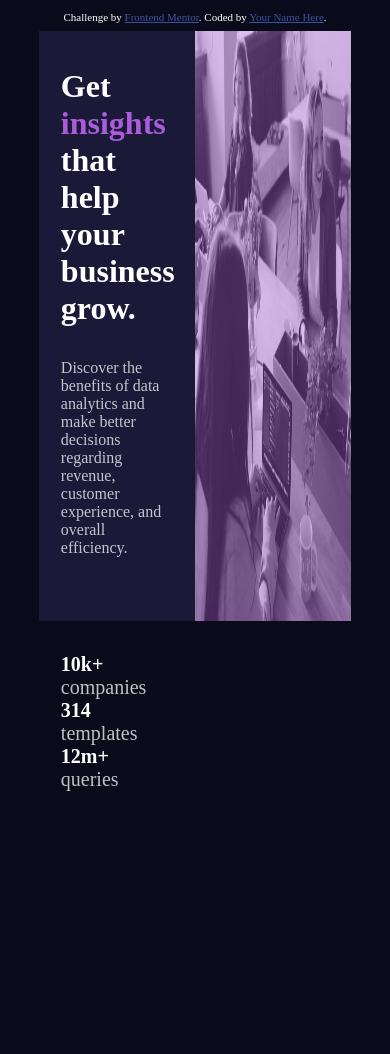
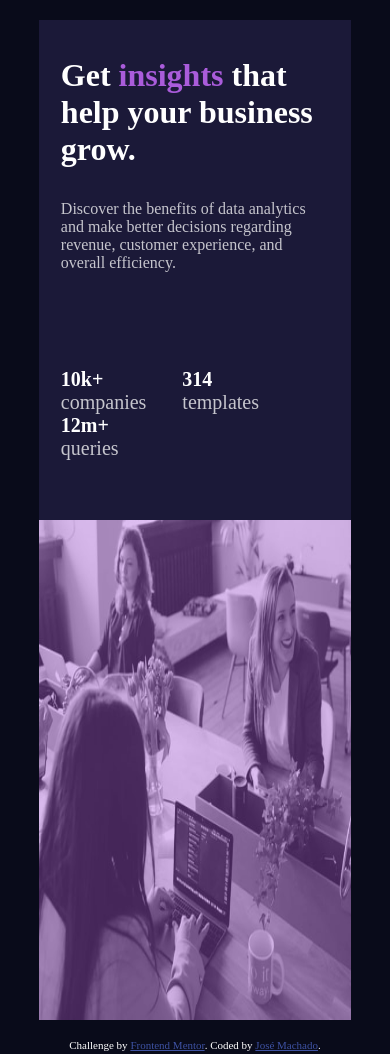
Before and after one commit to jmachado/StatsPreviewCardComponent, a plain HTML site: page index.html in a window 390 px wide. Before the commit the page ends 855 px from the top, so only its background shows below. Drawn offline with Linux system fonts and the light colour scheme.

Commit message:
Finishes the challenge by making the project responsive

```diff
--- a/index.html
+++ b/index.html
@@ -16,6 +16,7 @@
 
 </head>
 <body>
+  <div id="main">
     <div id="wrapper">
       <div id="left">
         <h1>Get <span class="highlight">insights</span> that help your business grow.</h1>
@@ -44,7 +45,9 @@
     </div>
     <div class="attribution">
       <p>Challenge by <a href="https://www.frontendmentor.io?ref=challenge" target="_blank">Frontend Mentor</a>.
-    Coded by <a href="#">Your Name Here</a>.</p>
+      Coded by <a href="https://github.com/jmachado" target="_blank">José Machado</a>.</p>
     </div>
+  </div>
+
 </body>
 </html>
--- a/styles.css
+++ b/styles.css
@@ -13,7 +13,10 @@ body {
 	height:100%;
 }
 
-
+#main{
+    height: 100%;
+    width: 100%;
+}
 
 body {
     background-color: hsl(233, 47%, 7%);
@@ -27,9 +30,9 @@ p, h1 {
     background-color: hsl(90, 64%, 61%);
     width: 80%;
     height: 70%;
-    position: absolute;
     margin-top: 5%;
-    margin-left: 10%;
+    margin-left: auto;
+    margin-right: auto;
     display: block;
     padding: 0;
 }
@@ -84,3 +87,158 @@ img{
     font-weight: normal;
     color:hsla(0, 0%, 100%, 0.75);
 }
+
+.attribution {
+    padding-bottom: 5%;
+}
+
+@media only screen and (max-width: 1200px) {
+    #wrapper{
+        height: 1000px;
+        margin-top: 5%;
+        margin-bottom: 5%;
+    }
+
+    #left{
+        height: 50%;
+        width: 100%;
+        background-color: hsl(244, 38%, 16%);
+        padding: 5% 7%;
+    }
+
+    #right{
+        height: 50%;
+        width: 100%;
+        background-color: hsl(277, 64%, 61%);
+    }
+}
+
+@media only screen and (max-width: 1100px) {
+    #wrapper{
+        height: 1000px;
+        margin-top: 5%;
+        margin-bottom: 5%;
+    }
+
+    #left{
+        height: 50%;
+        width: 100%;
+        background-color: hsl(244, 38%, 16%);
+        padding: 5% 7%;
+    }
+
+    #right{
+        height: 50%;
+        width: 100%;
+        background-color: hsl(277, 64%, 61%);
+    }
+}
+
+@media only screen and (max-width: 1000px) {
+    #wrapper{
+        height: 1000px;
+        margin-top: 5%;
+        margin-bottom: 5%;
+    }
+
+    #left{
+        height: 50%;
+        width: 100%;
+        background-color: hsl(244, 38%, 16%);
+        padding: 5% 7%;
+    }
+
+    #right{
+        height: 50%;
+        width: 100%;
+        background-color: hsl(277, 64%, 61%);
+    }
+}
+
+@media only screen and (max-width: 900px) {
+    #wrapper{
+        height: 1000px;
+        margin-top: 5%;
+        margin-bottom: 5%;
+    }
+
+    #left{
+        height: 50%;
+        width: 100%;
+        background-color: hsl(244, 38%, 16%);
+        padding: 5% 7%;
+    }
+
+    #right{
+        height: 50%;
+        width: 100%;
+        background-color: hsl(277, 64%, 61%);
+    }
+}
+
+@media only screen and (max-width: 800px) {
+    #wrapper{
+        height: 1000px;
+        margin-top: 5%;
+        margin-bottom: 5%;
+    }
+
+    #left{
+        height: 50%;
+        width: 100%;
+        background-color: hsl(244, 38%, 16%);
+        padding: 5% 7%;
+    }
+
+    #right{
+        height: 50%;
+        width: 100%;
+        background-color: hsl(277, 64%, 61%);
+    }
+}
+
+@media only screen and (max-width: 700px) {
+    #wrapper{
+        height: 1000px;
+        margin-top: 5%;
+        margin-bottom: 5%;
+    }
+
+    #left{
+        height: 50%;
+        width: 100%;
+        background-color: hsl(244, 38%, 16%);
+        padding: 5% 7%;
+    }
+
+    #right{
+        height: 50%;
+        width: 100%;
+        background-color: hsl(277, 64%, 61%);
+    }
+}
+
+@media only screen and (max-width: 600px) {
+    #wrapper{
+        height: 1000px;
+        margin-top: 5%;
+        margin-bottom: 5%;
+    }
+
+    body {
+        max-width:500px;        /* Suppose you want minimum width of 1000px */
+    }
+
+    #left{
+        height: 50%;
+        width: 100%;
+        background-color: hsl(244, 38%, 16%);
+        padding: 5% 7%;
+    }
+
+    #right{
+        height: 50%;
+        width: 100%;
+        background-color: hsl(277, 64%, 61%);
+    }
+}
```
Lines whose indentation alone changed are shown as unchanged.
